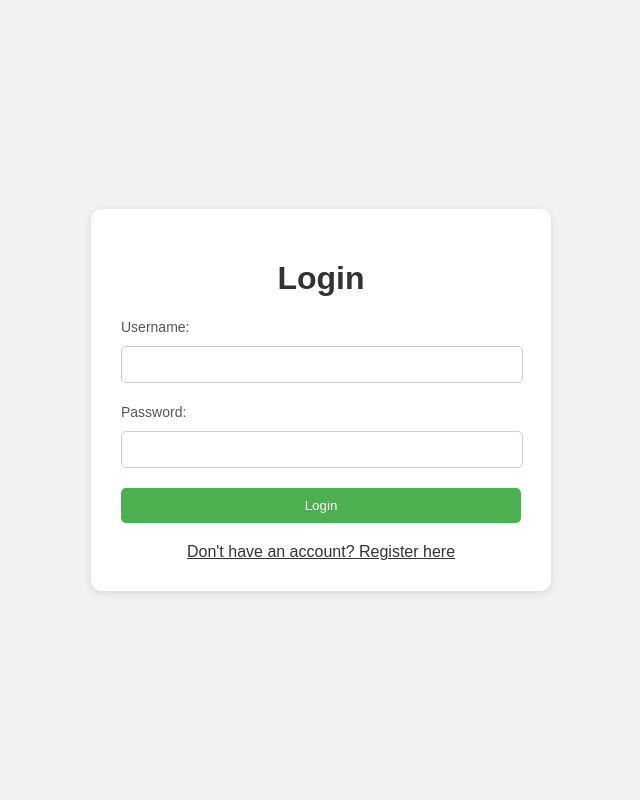
After one commit to Jwizzed/FastLabel, a Flask app: page /login in a window 1280 px wide. The commit adds this page. Shown: the whole page, without its empty margins (319-959 px from the left). Run offline with Flask 3, Linux system fonts and the light colour scheme; parts of the project's set-up code (start-up, migrations or seed data) failed here and were passed over.

Commit message:
feat: Add login and registration

```diff
--- a/app.py
+++ b/app.py
@@ -1,6 +1,7 @@
 import os
 from flask import Flask
 from flask_sqlalchemy import SQLAlchemy
+from flask_login import LoginManager
 from dotenv import load_dotenv
 
 load_dotenv()
@@ -9,10 +10,13 @@ SECRET_KEY = os.getenv('SECRET_KEY')
 
 app = Flask(__name__)
 
-
 app.config['SECRET_KEY'] = SECRET_KEY
 app.config['SQLALCHEMY_DATABASE_URI'] = DATABASE_URL
 app.config['SQLALCHEMY_TRACK_MODIFICATIONS'] = False
+
+login_manager = LoginManager()
+login_manager.init_app(app)
+login_manager.login_view = 'main.login'
 
 db = SQLAlchemy(app)
 
--- a/logic/label_folder_each.py
+++ b/logic/label_folder_each.py
@@ -1,19 +1,81 @@
-from flask import Blueprint, jsonify, render_template, redirect, url_for, request, session
+from flask import Blueprint, jsonify, render_template, redirect, url_for, request, session, flash
+from flask_login import UserMixin, login_user, login_required, logout_user, current_user
 from sqlalchemy import or_
-from models import Image, IsUseGroupId, InvalidImage
+from models import Image, IsUseGroupId, InvalidImage, User, RegisterKey
 from sqlalchemy.sql.expression import func
 import cv2
 import numpy as np
 import base64
-from app import db
+from app import db, login_manager
 
 main = Blueprint('main', __name__)
 
+@login_manager.user_loader
+def load_user(user_id):
+    return User.query.get(int(user_id))
+
 @main.route('/')
-def index():
-    return redirect(url_for('main.filter_images'))
+def home():
+    return redirect(url_for('main.login'))
+
+
+@main.route('/login', methods=['GET', 'POST'])
+def login():
+    if request.method == 'POST':
+        username = request.form.get('username')
+        password = request.form.get('password')
+        user = User.query.filter_by(username=username).first()
+
+        if user and user.check_password(password):
+            login_user(user)
+            return redirect(url_for('main.label_images'))
+        else:
+            flash('Invalid credentials')
+            return redirect(url_for('main.login'))
+
+    return render_template('login.html')
+
+@main.route('/register', methods=['GET', 'POST'])
+def register():
+    if request.method == 'POST':
+        username = request.form.get('username')
+        password = request.form.get('password')
+        key_from_user = request.form.get('key')
+
+        existing_user = User.query.filter_by(username=username).first()
+        key_entry = RegisterKey.query.first()
+
+        if existing_user:
+            flash('username already exists')
+            return redirect(url_for('main.register'))
+
+        if not key_entry.check_register_key(key_from_user):
+            flash('wrong register key')
+            return redirect(url_for('main.register'))
+
+        new_user = User(username, password)
+        db.session.add(new_user)
+        db.session.commit()
+
+        flash('Registration successful, please login')
+        return redirect(url_for('main.login'))
+
+    return render_template('register.html')
+
+@main.route('/logout')
+@login_required
+def logout():
+    session.clear()
+    logout_user()
+    flash('You have been logged out.')
+    return redirect(url_for('main.login'))
+
+# @main.route('/')
+# def index():
+#     return redirect(url_for('main.filter_images'))
 
 @main.route('/show-image')
+@login_required
 def show_all():
     images = Image.query.filter_by(is_filter=True).order_by(Image.group_id).all()
 
@@ -31,6 +93,7 @@ def show_all():
     return render_template('show-image.html', grouped_images=grouped_images)
 
 @main.route('/reset-group/<int:group_id>', methods=['POST'])
+@login_required
 def reset_group(group_id):
     print(f"reset group_id = {group_id}")
     images = Image.query.filter_by(group_id=group_id).all()
@@ -61,6 +124,7 @@ def reset_group(group_id):
     return redirect(url_for('main.show_all'))
 
 @main.route('/show/<string:category>')
+@login_required
 def show_label(category):
     valid_categories = ['ethnicity', 'age', 'gender', 'hair_length', 'upper_body_length', 'upper_body_color', 'upper_body_type','lower_body_length', 'lower_body_color', 'lower_body_type', 'footwear', 'backpack', 'bag', 'glasses', 'hat', 'mask']
     if category not in valid_categories:
@@ -91,10 +155,12 @@ def show_label(category):
     return render_template('show-label.html', category=category, grouped_images=grouped_images)
 
 @main.route('/show/invalid-category')
+@login_required
 def invalid_category():
     return "Invalid category. Please select a valid category."
 
 @main.route('/clear')
+@login_required
 def clear_session():
     session.clear()
     return redirect(url_for('main.filter_images'))
@@ -131,8 +197,8 @@ def check_is_all_filter(group_id):
     return True
 
 @main.route('/filter', methods=['GET', 'POST'])
+@login_required
 def filter_images():
-    # print(session)
     if not "filter_image_id" in session :
         # Get group id that not appeared
         if 'filter_group_id' not in session:
@@ -310,6 +376,7 @@ def check_each_label_status_num(all_label_images_num) :
     return label_nums
 
 @main.route('/label')
+@login_required
 def label_images():
     label_image_id = session.get("label_image_id")
     label_question = session.get("label_question")
@@ -329,6 +396,7 @@ def label_images():
 
 
 @main.route('/question/<question_id>', methods=['GET', 'POST'])
+@login_required
 def question_page(question_id):
     # print(f"after click choice {session}")
     session["label_question"] = question_id
@@ -416,6 +484,7 @@ def process_label_form(request, question_id, image):
 
 
 @main.route('/exit_filter', methods=['POST'])
+@login_required
 def exit_filter():
     # print(session)
     # print("Received exit_filter request")
--- a/templates/filter.html
+++ b/templates/filter.html
@@ -118,7 +118,7 @@
                 });
 
                 if (response.ok) {
-                    document.body.innerHTML = '<h1>You can close this window</h1>';
+                    document.body.innerHTML = `<div><h1>You can close this window</h1><button class="skip" onclick="window.location.href='/logout'">Logout</button></div>`;
                 } else {
                     console.error('Failed to update the database');
                 }
--- a/templates/label.html
+++ b/templates/label.html
@@ -108,7 +108,7 @@
                 });
 
                 if (response.ok) {
-                    document.body.innerHTML = '<h1>You can close this window</h1>';
+                    document.body.innerHTML = `<div><h1>You can close this window</h1><button class="skip" onclick="window.location.href='/logout'">Logout</button></div>`;
                 } else {
                     console.error('Failed to update the database');
                 }
--- /dev/null
+++ b/templates/login.html
@@ -0,0 +1,97 @@
+<!DOCTYPE html>
+<html lang="en">
+<head>
+    <meta charset="UTF-8">
+    <title>Login</title>
+    <style>
+        body {
+            font-family: Arial, sans-serif;
+            background-color: #f2f2f2;
+            display: flex;
+            justify-content: center;
+            align-items: center;
+            height: 100vh;
+            margin: 0;
+        }
+        .login-container {
+            background-color: #fff;
+            padding: 30px;
+            border-radius: 10px;
+            box-shadow: 0 2px 10px rgba(0, 0, 0, 0.1);
+            max-width: 400px;
+            width: 100%;
+        }
+        h1 {
+            text-align: center;
+            color: #333;
+        }
+        label {
+            font-size: 14px;
+            color: #555;
+        }
+        input {
+            width: 95%;
+            padding: 10px;
+            margin: 10px 0 20px;
+            border: 1px solid #ccc;
+            border-radius: 5px;
+        }
+        .button-container {
+            display: flex;
+            justify-content: center;
+        }
+        button {
+            padding: 10px 25px;
+            background-color: #4CAF50;
+            color: white;
+            border: none;
+            border-radius: 5px;
+            width: 100%;
+            cursor: pointer;
+        }
+        button:hover {
+            background-color: #45a049;
+        }
+        a {
+            display: block;
+            text-align: center;
+            margin-top: 20px;
+            color: #333;
+        }
+        ul {
+            color: red;
+            list-style-type: none;
+            padding: 0;
+        }
+        li {
+            margin: 10px 0;
+        }
+    </style>
+</head>
+<body>
+    <div class="login-container">
+        <h1>Login</h1>
+        <form method="POST">
+            <label for="username">Username:</label>
+            <input type="text" name="username" required>
+            <br>
+            <label for="password">Password:</label>
+            <input type="password" name="password" required>
+            <br>
+            <div class="button-container">
+                <button type="submit">Login</button>
+            </div>
+        </form>
+        <a href="{{ url_for('main.register') }}">Don't have an account? Register here</a>
+        {% with messages = get_flashed_messages() %}
+          {% if messages %}
+            <ul>
+              {% for message in messages %}
+                <li>{{ message }}</li>
+              {% endfor %}
+            </ul>
+          {% endif %}
+        {% endwith %}
+    </div>
+</body>
+</html>
--- a/templates/question.html
+++ b/templates/question.html
@@ -198,7 +198,7 @@
                 });
 
                 if (response.ok) {
-                    document.body.innerHTML = '<h1>You can close this window</h1>';
+                    document.body.innerHTML = `<div><h1>You can close this window</h1><button class="skip" onclick="window.location.href='/logout'">Logout</button></div>`;
                 } else {
                     console.error('Failed to update the database');
                 }
--- a/templates/unlabeled.html
+++ b/templates/unlabeled.html
@@ -100,7 +100,7 @@
                 });
 
                 if (response.ok) {
-                    document.body.innerHTML = '<h1>You can close this window</h1>';
+                    document.body.innerHTML = `<div><h1>You can close this window</h1><button class="skip" onclick="window.location.href='/logout'">Logout</button></div>`;
                 } else {
                     console.error('Failed to update the database');
                 }
```
Also changed, not shown: templates/register.html (added, +100 -0 lines).
